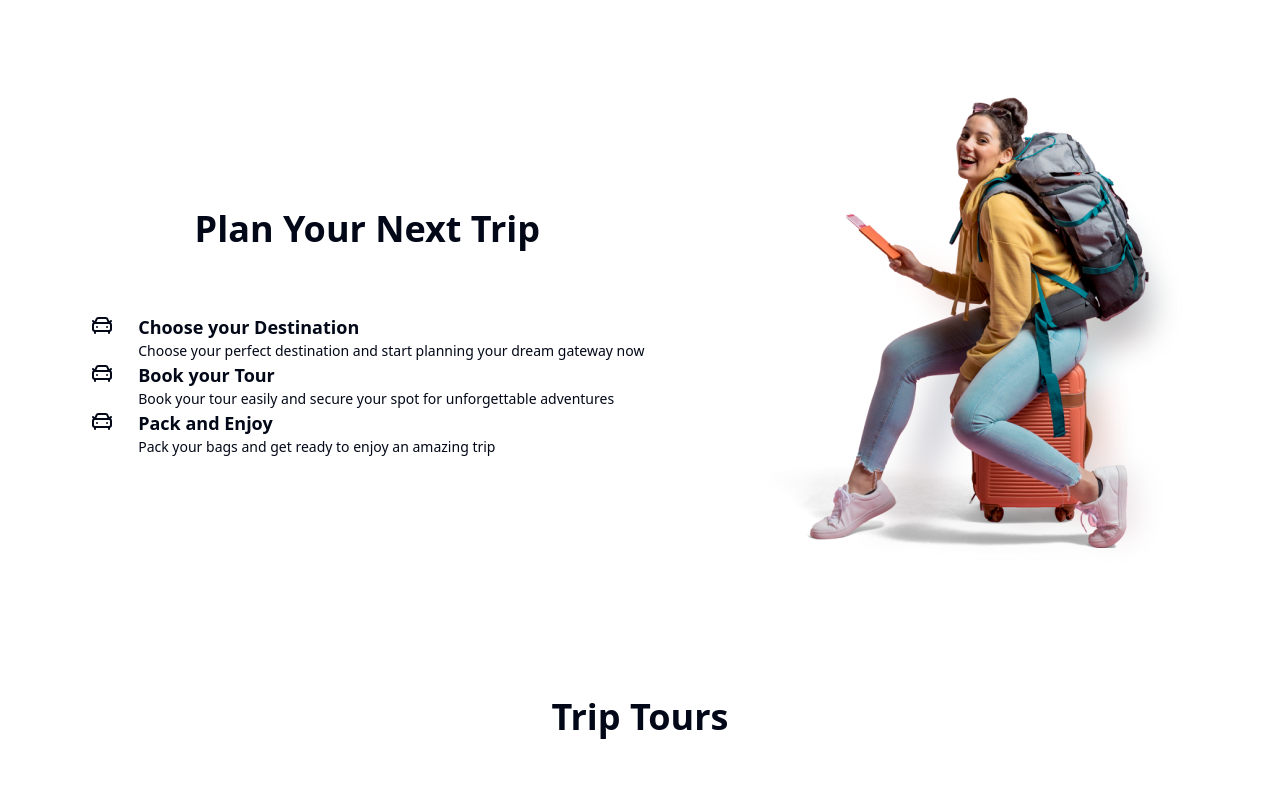
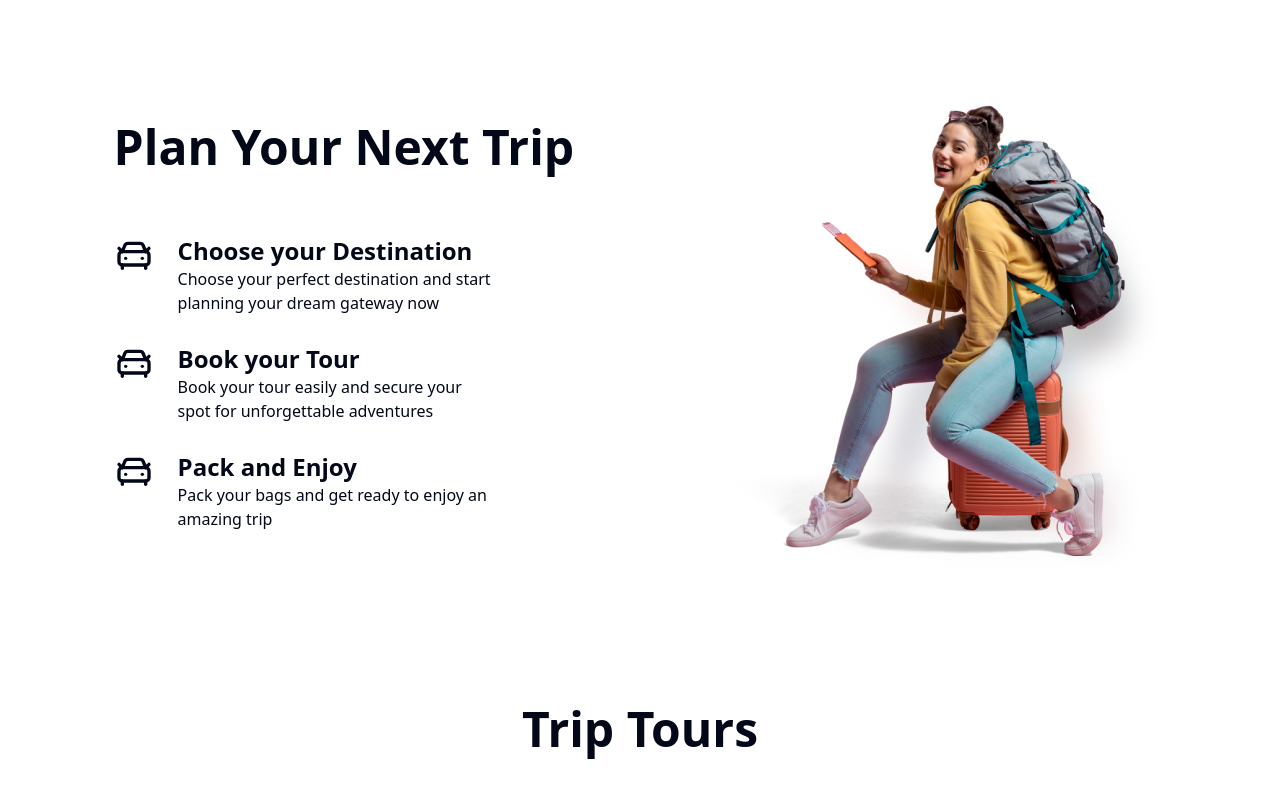
Before and after one commit to AyshaHamna/travel-app, a Next.js app: page / in a window 1280 px wide. Shown: the part 1420-2220 px from the top of the page. Built offline with nearby package versions, Linux system fonts and the light colour scheme; no server answers; the database is empty.

Commit message:
dynamic routing to tour by id page

```diff
--- /dev/null
+++ b/app/api/tours/[id]/route.js
@@ -0,0 +1,29 @@
+import Tour from "@/models/Tour";
+import connectDB from "@/mongodb/db";
+import { NextResponse } from "next/server";
+
+//GET: Fetch Tour from Id
+export async function GETById(req, {params}) {
+    try {
+      await connectDB();
+      console.log("db connected");
+
+      const { id } = params;
+      const tour = await Tour.findById(id);
+      console.log(`tour of id: ${id} ---  ${tour}`);
+
+      if (!tour) {
+        return NextResponse.json(
+          { error: "Tour Not Found" },
+          { status: 404 }
+        );
+      }
+
+      return NextResponse.json(tour, { status: 200 });
+    } catch (error) {
+      return NextResponse.json(
+        { error: "Failed to fetch the tour" },
+        { status: 500 }
+      );
+    }
+  }
--- a/app/tours/[id]/page.tsx
+++ b/app/tours/[id]/page.tsx
@@ -1,22 +1,57 @@
+"use client";
+
 import BookTripButton from "@/components/BookTripButton";
 import Footer from "@/components/Footer";
 import Header from "@/components/Header";
 import TourHero from "@/components/TourHero";
 import TourJourney from "@/components/TourJourney";
 import TourSummary from "@/components/TourSummary";
+import { Tour } from "@/types/tour";
+import { useParams } from "next/navigation";
+import { useEffect, useState } from "react";
 
 function TourPage() {
+  const [tour, setTour] = useState<Tour | null>(null);
+  const [isLoading, setIsLoading] = useState<boolean>(true);
+  const { tourId } = useParams();
+
+  useEffect(() => {
+    const fetchTourData = async () => {
+      if (!tourId) return;
+
+      try {
+        const res = await fetch(`/api/tours/${tourId}`);
+        if (!res.ok) throw new Error("Failed to fetch tour data");
+        const data = await res.json();
+        console.log("---tour with ID --- ", data);
+        setTour(data);
+      } catch (error) {
+        console.log("Error fetching tour data: ", error);
+      } finally {
+        setIsLoading(false);
+      }
+    };
+
+    fetchTourData();
+  }, [tourId]);
+
   return (
     <div className="p-5 min-h-screen bg-cover bg-center bg-no-repeat px-10">
       <Header />
       <main>
-        <TourHero />
-        <div className="lg:px-10 xl:px-20">
-          <TourSummary />
-          <TourJourney />
-          <BookTripButton />
-          <Footer/>
-        </div>
+        {isLoading ? (
+          <div>Loading...</div>
+        ) : !tour ? (
+          <div>Tour Not Found {tourId}</div>
+        ) : (
+          <div className="lg:px-8 xl:px-20">
+            <TourHero name={tour.name} duration={tour.duration} />
+            <TourSummary />
+            <TourJourney />
+            <BookTripButton />
+          </div>
+        )}
+        <Footer />
       </main>
     </div>
   );
--- a/components/PlanYourNextTrip.tsx
+++ b/components/PlanYourNextTrip.tsx
@@ -6,18 +6,18 @@ const steps = [
     name: "Choose your Destination",
     description:
       "Choose your perfect destination and start planning your dream gateway now",
-    icon: <CarFront />,
+    icon: <CarFront className="text-xl sm:h-10 sm:w-10"/>,
   },
   {
     name: "Book your Tour",
     description:
       "Book your tour easily and secure your spot for unforgettable adventures",
-    icon: <CarFront />,
+    icon: <CarFront className="text-xl sm:h-10 sm:w-10"/>,
   },
   {
     name: "Pack and Enjoy",
     description: "Pack your bags and get ready to enjoy an amazing trip",
-    icon: <CarFront />,
+    icon: <CarFront className="text-xl sm:h-10 sm:w-10"/>,
   },
 ];
 
@@ -25,18 +25,22 @@ function PlanYourNextTrip() {
   return (
     <section className="max-w-6xl mx-auto flex flex-col gap-5 justify-around items-center py-16 lg:flex-row">
       <div className="">
-        <h1 className="text-4xl font-semibold text-center mb-16">
+        <h1 className="text-4xl font-semibold text-center mb-16 md:text-5xl">
           Plan Your Next Trip
         </h1>
+
+
         {steps.map((step, index) => (
-          <div key={index} className="flex gap-x-6 gap-y-10 max-w-2xl">
-            {step.icon}
+          <div key={index} className="flex gap-x-6 gap-y-10 max-w-2xl pb-7 sm:max-w-sm md:max-w-md lg:max-w-sm">
+            <div>{step.icon}</div>
             <div>
-              <h3 className="font-bold text-lg">{step.name}</h3>
-              <p className="text-sm">{step.description}</p>
+              <h3 className="font-bold text-lg xl:text-2xl">{step.name}</h3>
+              <p className="text-sm xl:text-base">{step.description}</p>
             </div>
           </div>
         ))}
+
+
       </div>
       <div className="">
         <Image
--- a/components/PopularDestinations.tsx
+++ b/components/PopularDestinations.tsx
@@ -23,7 +23,7 @@ const destinations = [
 function PopularDestinations() {
   return (
     <section className="max-w-6xl mx-auto py-16">
-      <h1 className="text-4xl font-semibold text-center mb-16">
+      <h1 className="text-4xl font-semibold text-center mb-16 md:text-5xl">
         Popular Destinations
       </h1>
       <div className="grid gap-12 sm:grid-cols-2 lg:grid-cols-3 xl:grid-cols-4">
--- a/components/TourHero.tsx
+++ b/components/TourHero.tsx
@@ -1,7 +1,12 @@
 import Image from "next/image";
 import seaImage from "/Images/sea.jpg";
 
-function TourHero() {
+interface TourHeroProps{
+  name: string;
+  duration: number;
+}
+
+function TourHero({name, duration}: TourHeroProps) {
   return (
     <section className="text-white flex flex-col items-center justify-center mx-auto py-5">
       <div className="relative w-full">
@@ -17,9 +22,9 @@ function TourHero() {
 
         {/* Text Content */}
         <div className="absolute inset-0 flex flex-col items-center justify-center">
-          <h1 className="text-3xl text-white font-bold text-center tracking-wider sm:text-4xl lg:text-5xl">Southern Sri Lanka</h1>
+          <h1 className="text-3xl text-white font-bold text-center tracking-wider sm:text-4xl lg:text-5xl">{name}</h1>
           <div className="absolute right-0 bottom-0 bg-[#ECA400] rounded-xl px-5 py-2 m-7 text-white text-md">
-            5 Days Trip
+            {duration} Days Trip
           </div>
         </div>
       </div>
--- a/components/TourSummary.tsx
+++ b/components/TourSummary.tsx
@@ -23,7 +23,7 @@ function TourSummary() {
         and soar above stunning scenery with hot air ballooning. Witness
         majestic giants on a whale watching tour. This trip promises
         unforgettable moments and exhilarating activities amidst South Sri
-        Lanka's natural beauty.
+        Lankas natural beauty.
       </p>
       <h2 className="text-2xl font-semibold py-5">Activities</h2>
       <div className="flex flex-col sm:grid sm:grid-cols-2 gap-5 text-md">
@@ -31,8 +31,8 @@ function TourSummary() {
           {activities.map((activity, index) => (
             <li key={index}>{activity}</li>
           ))}
-              </ul>
-              <ul>
+        </ul>
+        <ul>
           {included.map((item, index) => (
             <li key={index}>{item}</li>
           ))}
--- a/components/TripTours.tsx
+++ b/components/TripTours.tsx
@@ -1,4 +1,4 @@
-'use client'
+"use client";
 
 import {
   Card,
@@ -12,6 +12,7 @@ import { Button } from "./ui/button";
 import Image from "next/image";
 import { useEffect, useState } from "react";
 import seaImage from "/Images/sea.jpg";
+import { useRouter } from "next/navigation";
 
 // const tours = [
 //   {
@@ -57,6 +58,7 @@ interface Tour {
 function TripTours() {
   const [tours, setTours] = useState<Tour[]>([]);
   const [isLoading, setIsLoading] = useState<boolean>(false);
+  const router = useRouter();
 
   useEffect(() => {
     const fetchTours = async () => {
@@ -85,16 +87,22 @@ function TripTours() {
     fetchTours();
   }, []);
 
+  const handleExploreClick = (tourId: string) => {
+    router.push(`/tours/${tourId}`);
+  };
+
   return (
     <section className="max-w-6xl mx-auto flex flex-col justify-around py-16">
-      <h1 className="text-4xl font-semibold text-center mb-16">Trip Tours</h1>
+      <h1 className="text-4xl font-semibold text-center mb-16 md:text-5xl">
+        Trip Tours
+      </h1>
 
-      <div className="max-w-lg sm:max-w-full mx-auto grid gap-12 sm:grid-cols-2 lg:grid-cols-3">
+      <div>
         {/* get all tours */}
         {isLoading ? (
           <div>Loading...</div>
         ) : (
-          <ul>
+          <div className="max-w-lg sm:max-w-full mx-auto grid gap-12 sm:grid-cols-2 lg:grid-cols-3">
             {tours.map((tour, index) => (
               <Card key={index} className="rounded-3xl drop-shadow-md">
                 <CardHeader>
@@ -112,7 +120,9 @@ function TripTours() {
                     </div>
                   )}
                   <CardTitle className="font-semibold">{tour.name}</CardTitle>
-                  <CardDescription>{tour.duration}</CardDescription>
+                  <CardDescription className="text-md">
+                    {tour.duration} days
+                  </CardDescription>
                 </CardHeader>
 
                 <CardFooter className="flex justify-between text-sm">
@@ -122,13 +132,16 @@ function TripTours() {
                       Rs. {tour.price}
                     </span>
                   </p>
-                  <Button className="bg-[#43B97F] hover:bg-green-700">
+                  <Button
+                    className="bg-[#43B97F] hover:bg-green-700"
+                    onClick={() => handleExploreClick(tour._id)}
+                  >
                     Explore
                   </Button>
                 </CardFooter>
               </Card>
             ))}
-          </ul>
+          </div>
         )}
       </div>
     </section>
--- a/tsconfig.json
+++ b/tsconfig.json
@@ -21,6 +21,6 @@
       "@/*": ["./*"]
     }
   },
-  "include": ["next-env.d.ts", "**/*.ts", "**/*.tsx", ".next/types/**/*.ts", "models/Tour.js", "app/api/tours/route.js"],
+  "include": ["next-env.d.ts", "**/*.ts", "**/*.tsx", ".next/types/**/*.ts", "models/Tour.js", "app/api/tours/route.js", "app/api/tours/[id]/route.js"],
   "exclude": ["node_modules"]
 }
```
Also changed, not shown: app/admin/page.tsx (+9 -2 lines).
